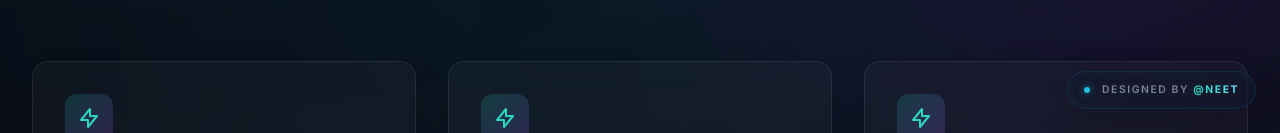
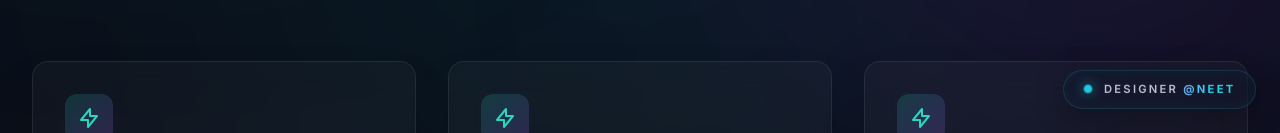
Before and after one commit to kalispidyman/raagneet, a React (Vite) app: page / in a window 1280 px wide. Shown: the part 667-800 px from the top of the page. Built offline with nearby package versions, Linux system fonts and the light colour scheme.

Commit message:
Redesign bottom watermark label to 'Designer @Neet', add premium glassmorphism styling, infinite loop animations (float, border pulse, gradient shift, shimmer sweep), and enhanced hover effects with glow and scale transitions.

```diff
--- a/src/components/Watermark.css
+++ b/src/components/Watermark.css
@@ -1,29 +1,105 @@
 .glass-watermark {
-  background: rgba(15, 23, 42, 0.25);
+  background: rgba(15, 23, 42, 0.3);
   backdrop-filter: blur(16px);
   -webkit-backdrop-filter: blur(16px);
-  border: 1px solid rgba(34, 211, 238, 0.12);
-  box-shadow: 0 8px 32px rgba(0, 0, 0, 0.2), inset 0 0 15px rgba(34, 211, 238, 0.05);
-  animation: watermark-glow-float 6s ease-in-out infinite;
+  border: 1px solid rgba(34, 211, 238, 0.15);
+  box-shadow: 0 8px 32px rgba(0, 0, 0, 0.3), inset 0 0 15px rgba(34, 211, 238, 0.05);
+  animation: watermark-glow-float 6s ease-in-out infinite, border-pulse 3s ease-in-out infinite;
   transition: all 0.4s cubic-bezier(0.25, 1, 0.5, 1);
+  position: relative;
+  overflow: hidden;
+  cursor: pointer;
 }
 
+/* Shimmering light sweep effect */
+.glass-watermark::before {
+  content: '';
+  position: absolute;
+  top: 0;
+  left: -100%;
+  width: 50%;
+  height: 100%;
+  background: linear-gradient(90deg, transparent, rgba(34, 211, 238, 0.25), transparent);
+  transform: skewX(-25deg);
+  animation: shimmer 4s infinite;
+  pointer-events: none;
+}
+
+.watermark-dot {
+  animation: dot-pulse 2s ease-in-out infinite;
+  transition: all 0.3s ease;
+}
+
+/* Animated gradient text */
+.gradient-text {
+  background: linear-gradient(90deg, #22d3ee, #2dd4bf, #a78bfa, #22d3ee);
+  background-size: 300% 100%;
+  -webkit-background-clip: text;
+  background-clip: text;
+  color: transparent;
+  animation: gradient-flow 3s linear infinite;
+}
+
+/* Floating animation */
 @keyframes watermark-glow-float {
   0%, 100% {
     transform: translateY(0) scale(1);
-    box-shadow: 0 8px 32px rgba(0, 0, 0, 0.2), inset 0 0 15px rgba(34, 211, 238, 0.05);
-    border-color: rgba(34, 211, 238, 0.12);
+    box-shadow: 0 8px 32px rgba(0, 0, 0, 0.3), inset 0 0 15px rgba(34, 211, 238, 0.05);
   }
   50% {
-    transform: translateY(-4px) scale(1.01);
-    box-shadow: 0 12px 40px rgba(34, 211, 238, 0.15), inset 0 0 20px rgba(34, 211, 238, 0.1);
-    border-color: rgba(34, 211, 238, 0.25);
+    transform: translateY(-6px) scale(1.02);
+    box-shadow: 0 12px 40px rgba(34, 211, 238, 0.2), inset 0 0 20px rgba(34, 211, 238, 0.1);
   }
 }
 
+/* Border breathing animation */
+@keyframes border-pulse {
+  0%, 100% { border-color: rgba(34, 211, 238, 0.15); }
+  50% { border-color: rgba(34, 211, 238, 0.4); }
+}
+
+/* Light sweep loop */
+@keyframes shimmer {
+  0% { left: -100%; }
+  20%, 100% { left: 200%; }
+}
+
+/* Dot breathing animation */
+@keyframes dot-pulse {
+  0%, 100% { transform: scale(1); opacity: 1; box-shadow: 0 0 12px rgba(34, 211, 238, 0.8); }
+  50% { transform: scale(1.4); opacity: 0.7; box-shadow: 0 0 20px rgba(34, 211, 238, 1); }
+}
+
+/* Text gradient shift loop */
+@keyframes gradient-flow {
+  0% { background-position: 0% 50%; }
+  100% { background-position: 300% 50%; }
+}
+
+/* Premium Hover Effects */
 .glass-watermark:hover {
-  background: rgba(15, 23, 42, 0.4);
-  border-color: rgba(34, 211, 238, 0.4);
-  box-shadow: 0 12px 45px rgba(34, 211, 238, 0.2), inset 0 0 25px rgba(34, 211, 238, 0.15);
-  transform: translateY(-2px) scale(1.02);
+  background: rgba(15, 23, 42, 0.5);
+  border-color: rgba(34, 211, 238, 0.6);
+  box-shadow: 0 15px 50px rgba(34, 211, 238, 0.25), inset 0 0 30px rgba(34, 211, 238, 0.15);
+  transform: translateY(-4px) scale(1.08);
+  animation-play-state: paused;
 }
+
+.glass-watermark:hover::before {
+  animation: shimmer-hover 1.5s infinite;
+}
+
+@keyframes shimmer-hover {
+  0% { left: -100%; }
+  100% { left: 200%; }
+}
+
+.glass-watermark:hover .watermark-dot {
+  background: #ffffff;
+  box-shadow: 0 0 18px rgba(34, 211, 238, 1);
+  transform: scale(1.2);
+}
+
+.glass-watermark:hover .gradient-text {
+  filter: brightness(1.2) drop-shadow(0 0 6px rgba(34, 211, 238, 0.6));
+}
--- a/src/components/Watermark.jsx
+++ b/src/components/Watermark.jsx
@@ -4,10 +4,10 @@ import './Watermark.css';
 const Watermark = () => {
   return (
     <div className="fixed bottom-6 right-6 z-[60] pointer-events-none select-none">
-      <div className="glass-watermark pointer-events-auto px-4 py-2.5 rounded-full flex items-center gap-3">
-        <span className="w-1.5 h-1.5 rounded-full bg-cyan-400 animate-pulse shadow-[0_0_10px_rgba(34,211,238,0.8)]" />
-        <span className="text-[0.65rem] font-semibold tracking-[0.15em] uppercase text-slate-400/80">
-          Designed by <span className="text-transparent bg-clip-text bg-gradient-to-r from-teal-400 to-cyan-300 font-bold">@Neet</span>
+      <div className="glass-watermark pointer-events-auto px-5 py-2.5 rounded-full flex items-center gap-3">
+        <span className="watermark-dot w-2 h-2 rounded-full bg-cyan-400" />
+        <span className="text-[0.7rem] font-semibold tracking-[0.2em] uppercase text-slate-300/90">
+          Designer <span className="gradient-text font-bold">@Neet</span>
         </span>
       </div>
     </div>
```
